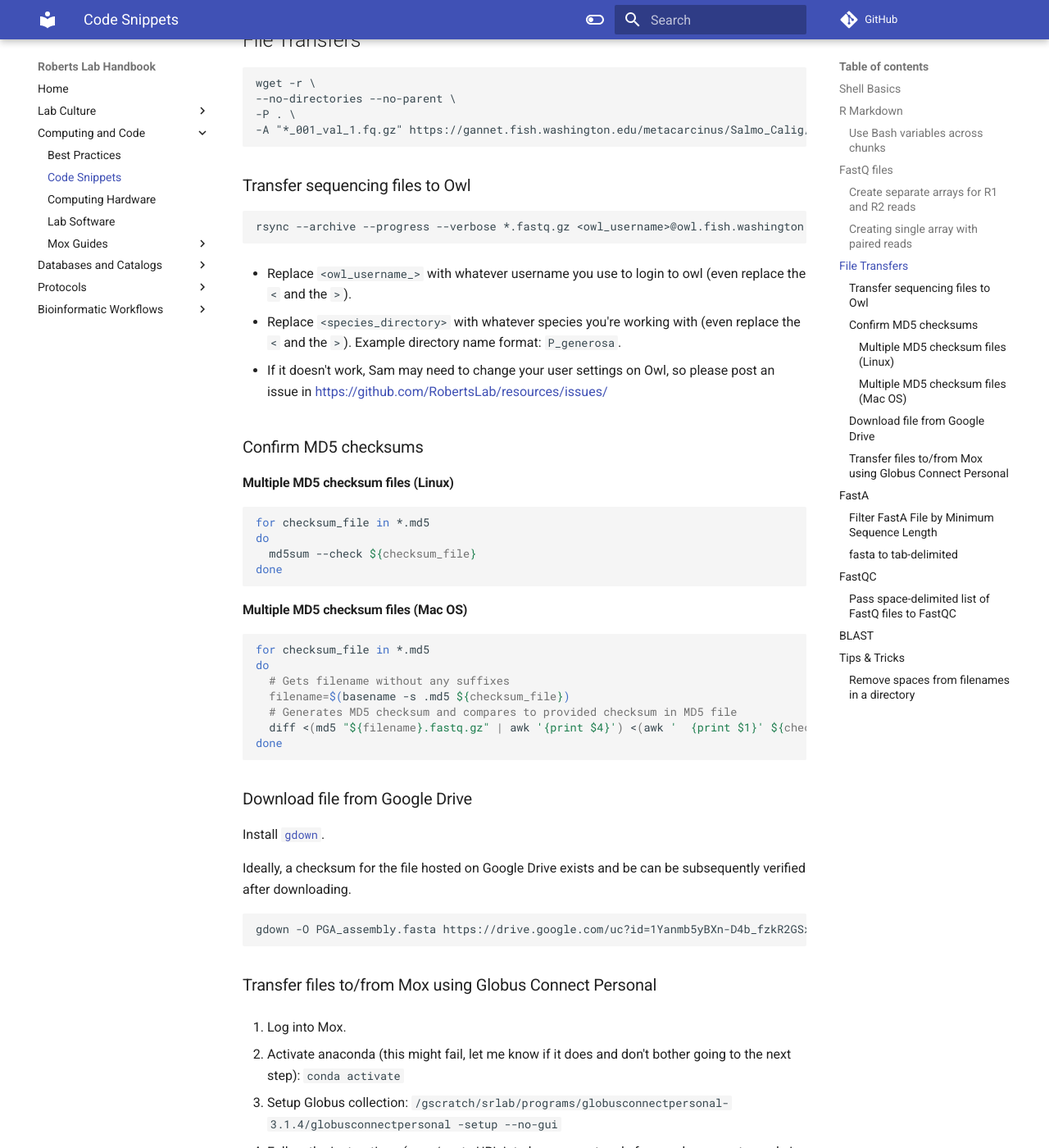
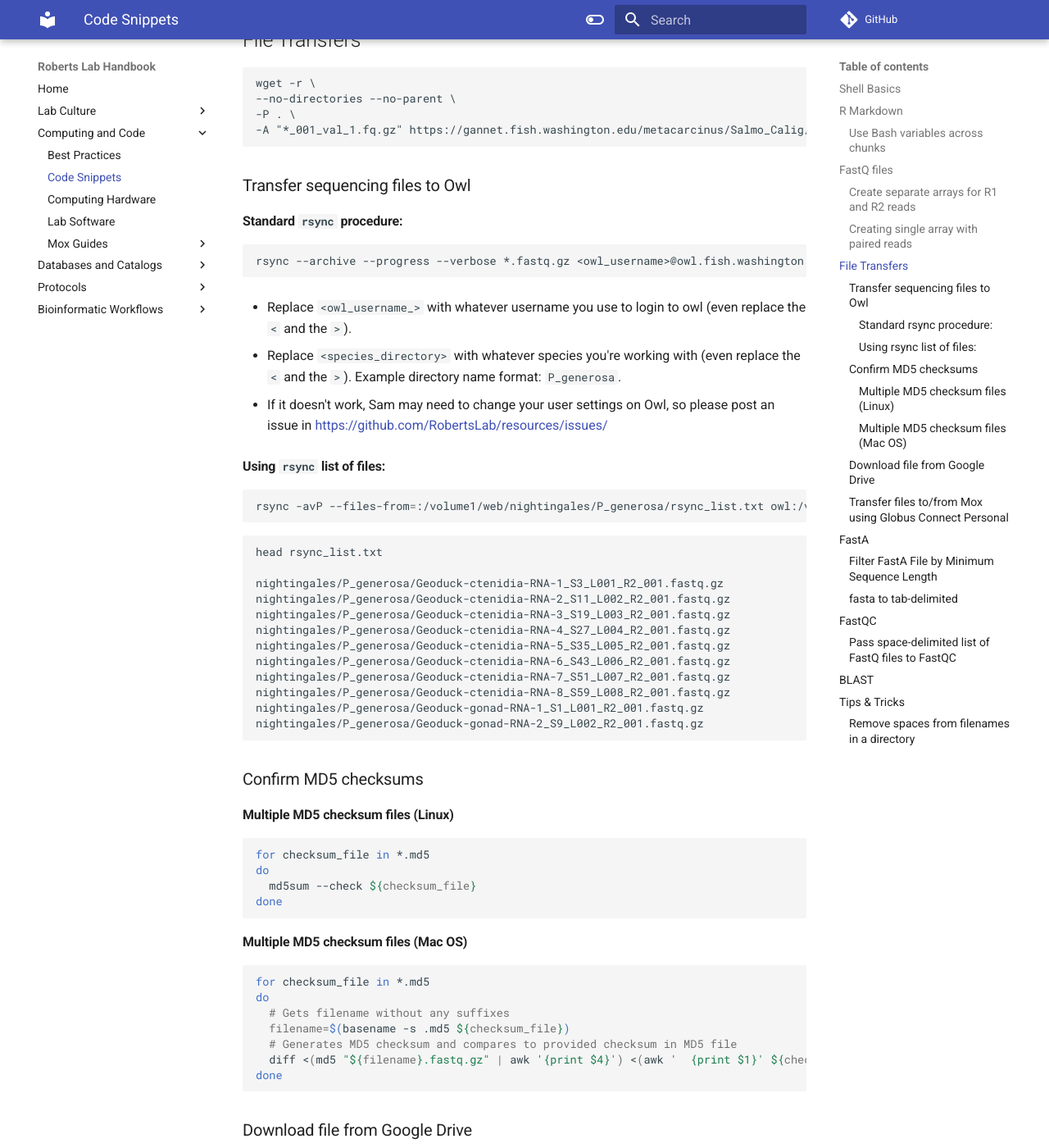
Before and after one commit to RobertsLab/resources, an MkDocs documentation site: the page built from docs/code_Snippets.md, in a window 1280 px wide and 1400 px high, scrolled down 3362 px. Shown: the whole window at 82% size. Built offline with MkDocs 1.6.1 and Material for MkDocs 9.7.7, drawn with Linux system fonts in a browser that asks for light colours; comment, search, counter and statistics services are not loaded.

Commit message:
add rsync list of files example

````diff
--- a/docs/code_Snippets.md
+++ b/docs/code_Snippets.md
@@ -173,6 +173,8 @@ wget -r \
 
 ### Transfer sequencing files to Owl
 
+#### Standard `rsync` procedure:
+
 ```shell
 rsync --archive --progress --verbose *.fastq.gz <owl_username>@owl.fish.washington.edu:/volume1/web/nightingales/<species_directory>
 ```
@@ -182,6 +184,27 @@ rsync --archive --progress --verbose *.fastq.gz <owl_username>@owl.fish.washingt
 - Replace `<species_directory>` with whatever species you're working with  (even replace the `<` and the `>`). Example directory name format: `P_generosa`.
 
 - If it doesn't work, Sam may need to change your user settings on Owl, so please post an issue in [https://github.com/RobertsLab/resources/issues/](https://github.com/RobertsLab/resources/issues/)
+
+#### Using `rsync` list of files:
+
+```shell
+rsync -avP --files-from=:/volume1/web/nightingales/P_generosa/rsync_list.txt owl:/volume1/web/ .
+```
+
+```shell
+head rsync_list.txt
+
+nightingales/P_generosa/Geoduck-ctenidia-RNA-1_S3_L001_R2_001.fastq.gz
+nightingales/P_generosa/Geoduck-ctenidia-RNA-2_S11_L002_R2_001.fastq.gz
+nightingales/P_generosa/Geoduck-ctenidia-RNA-3_S19_L003_R2_001.fastq.gz
+nightingales/P_generosa/Geoduck-ctenidia-RNA-4_S27_L004_R2_001.fastq.gz
+nightingales/P_generosa/Geoduck-ctenidia-RNA-5_S35_L005_R2_001.fastq.gz
+nightingales/P_generosa/Geoduck-ctenidia-RNA-6_S43_L006_R2_001.fastq.gz
+nightingales/P_generosa/Geoduck-ctenidia-RNA-7_S51_L007_R2_001.fastq.gz
+nightingales/P_generosa/Geoduck-ctenidia-RNA-8_S59_L008_R2_001.fastq.gz
+nightingales/P_generosa/Geoduck-gonad-RNA-1_S1_L001_R2_001.fastq.gz
+nightingales/P_generosa/Geoduck-gonad-RNA-2_S9_L002_R2_001.fastq.gz
+```
 
 ### Confirm MD5 checksums
 
````
